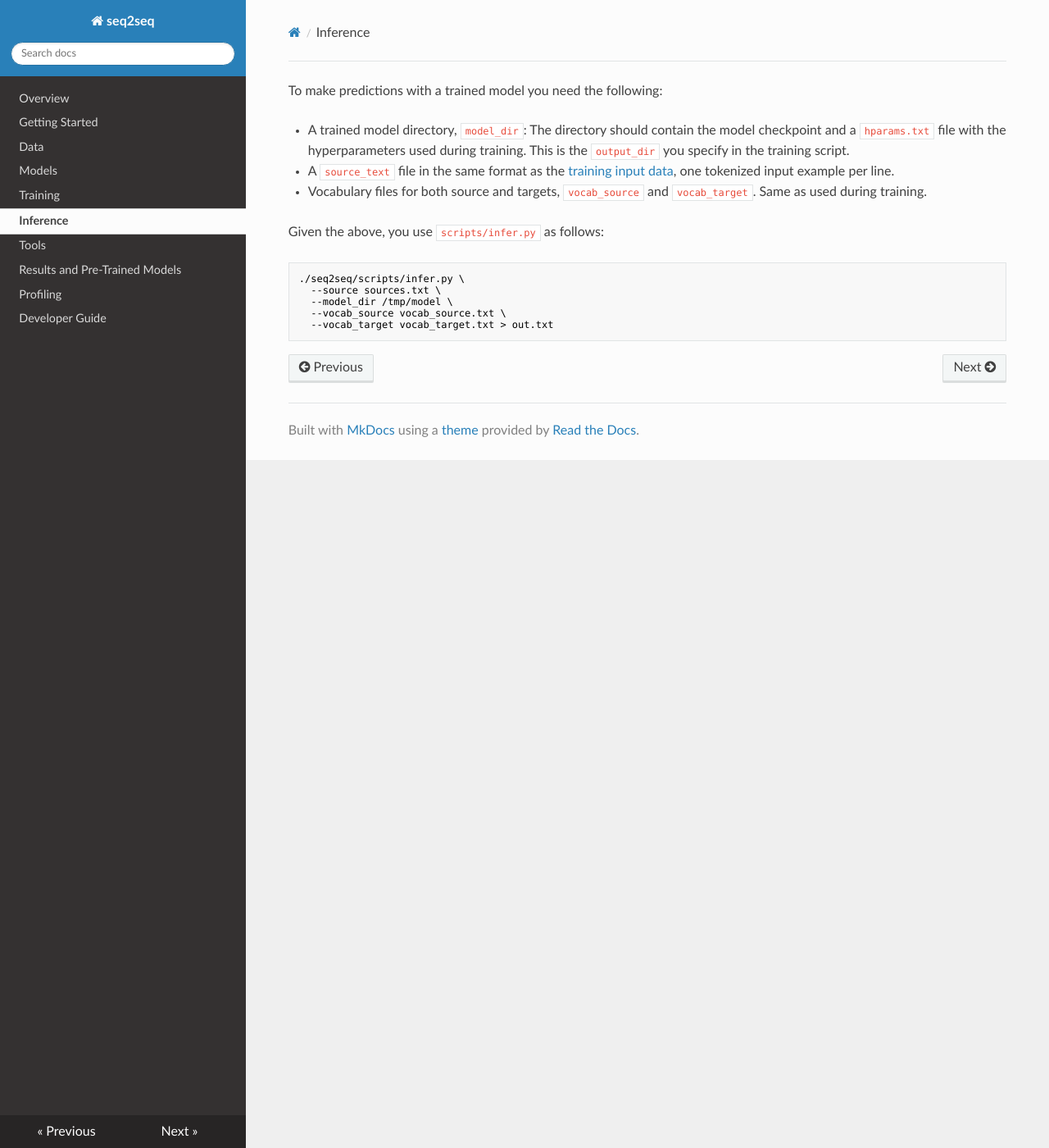
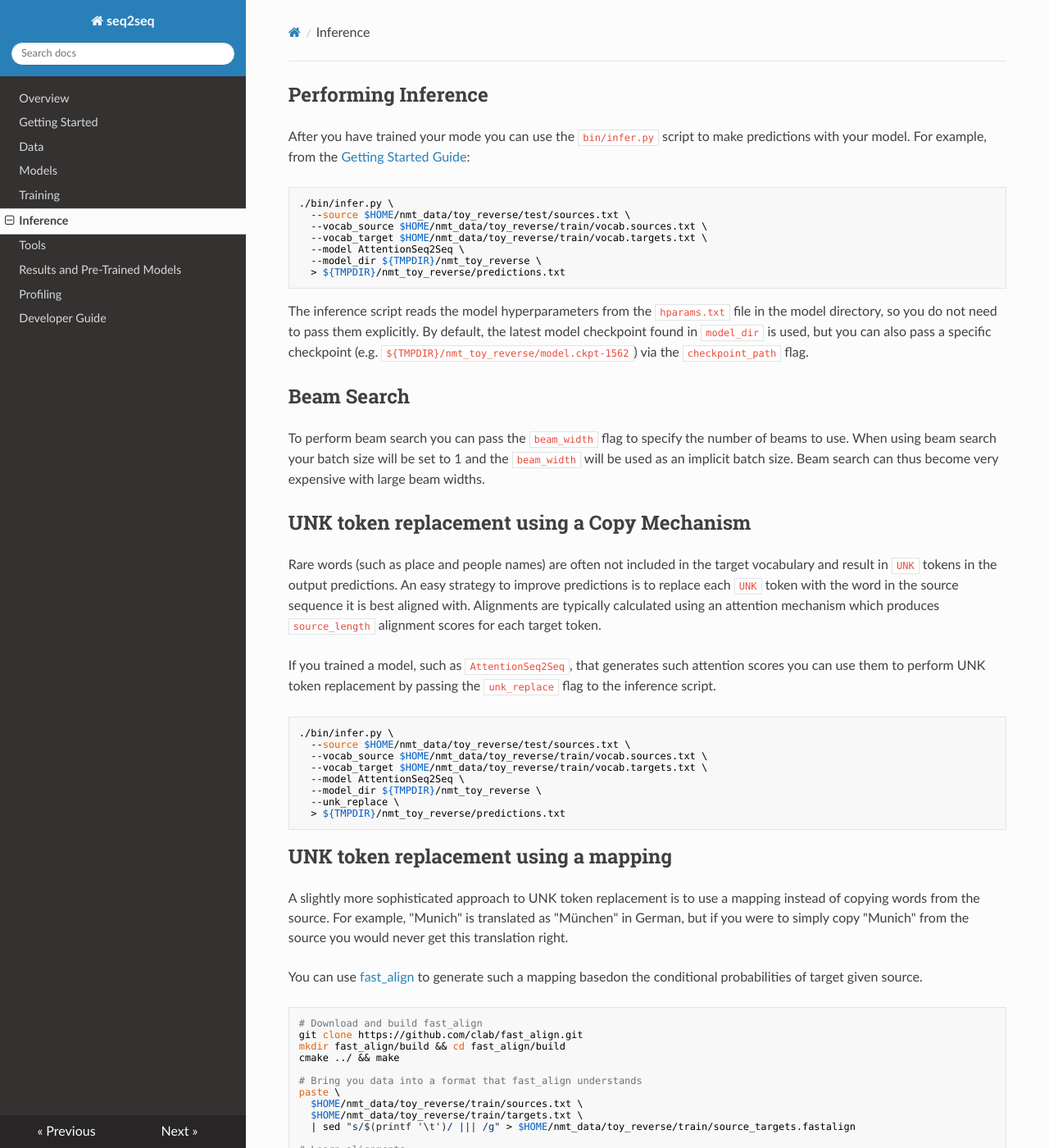
Before and after one commit to google/seq2seq, an MkDocs documentation site: the page built from docs/inference.md, in a window 1280 px wide and 1400 px high. Shown: the whole window at 82% size. Built offline with MkDocs 1.6.1, drawn with Linux system fonts in a browser that asks for light colours; nearby versions of some CDN libraries; old or Windows-style settings are respelled for this version of MkDocs; some of the changed text lies outside the part shown.

Commit message:
Add logic and docs for UNK token mapping

````diff
--- a/docs/inference.md
+++ b/docs/inference.md
@@ -1,16 +1,84 @@
-To make predictions with a trained model you need the following:
+## Performing Inference
 
-- A trained model directory, `model_dir`: The directory should contain the model checkpoint and a `hparams.txt` file with the hyperparameters used during training. This is the `output_dir` you specify in the training script.
-- A `source_text` file in the same format as the [training input data](https://github.com/dennybritz/seq2seq/wiki/Data), one tokenized input example per line.
-- Vocabulary files for both source and targets, `vocab_source` and `vocab_target`. Same as used during training.
+After you have trained your mode you can use the `bin/infer.py` script to make predictions with your model. For example, from the [Getting Started Guide](getting-started.md):
+
+```bash
+./bin/infer.py \
+  --source $HOME/nmt_data/toy_reverse/test/sources.txt \
+  --vocab_source $HOME/nmt_data/toy_reverse/train/vocab.sources.txt \
+  --vocab_target $HOME/nmt_data/toy_reverse/train/vocab.targets.txt \
+  --model AttentionSeq2Seq \
+  --model_dir ${TMPDIR}/nmt_toy_reverse \
+  > ${TMPDIR}/nmt_toy_reverse/predictions.txt
+```
+
+The inference script reads the model hyperparameters from the `hparams.txt` file in the model directory, so
+you do not need to pass them explicitly. By default, the latest model checkpoint found in `model_dir` is used, but you can also pass a specific checkpoint (e.g. `${TMPDIR}/nmt_toy_reverse/model.ckpt-1562`) via
+the `checkpoint_path` flag.
+
+## Beam Search
+
+To perform beam search you can pass the `beam_width` flag to specify the number of beams to use. When using beam search
+your batch size will be set to 1 and the `beam_width` will be used as an implicit batch size. Beam search can thus become very expensive with large beam widths.
 
 
-Given the above, you use `scripts/infer.py` as follows:
+## UNK token replacement using a Copy Mechanism
 
-```shell
-./seq2seq/scripts/infer.py \
-  --source sources.txt \
-  --model_dir /tmp/model \
-  --vocab_source vocab_source.txt \
-  --vocab_target vocab_target.txt > out.txt
+Rare words (such as place and people names) are often not included in the target vocabulary and result in `UNK` tokens in the output predictions. An easy strategy to improve predictions is to replace each `UNK` token with the word in the source sequence it is best aligned with. Alignments are typically calculated using an attention mechanism which produces `source_length` alignment scores for each target token.
+
+If you trained a model, such as `AttentionSeq2Seq`, that generates such attention scores you can use them to perform UNK token replacement by passing the `unk_replace` flag to the inference script.
+
+
+```bash
+./bin/infer.py \
+  --source $HOME/nmt_data/toy_reverse/test/sources.txt \
+  --vocab_source $HOME/nmt_data/toy_reverse/train/vocab.sources.txt \
+  --vocab_target $HOME/nmt_data/toy_reverse/train/vocab.targets.txt \
+  --model AttentionSeq2Seq \
+  --model_dir ${TMPDIR}/nmt_toy_reverse \
+  --unk_replace \
+  > ${TMPDIR}/nmt_toy_reverse/predictions.txt
 ```
+
+
+## UNK token replacement using a mapping
+
+A slightly more sophisticated approach to UNK token replacement is to use a mapping instead of copying words from the source. For example, "Munich" is translated as "München" in German, but if you were to simply copy "Munich" from the source you would never get this translation right.
+
+You can use [fast_align](https://github.com/clab/fast_align) to generate such a mapping basedon the
+conditional probabilities of target given source.
+
+```bash
+# Download and build fast_align
+git clone https://github.com/clab/fast_align.git
+mkdir fast_align/build && cd fast_align/build
+cmake ../ && make
+
+# Bring you data into a format that fast_align understands
+paste \
+  $HOME/nmt_data/toy_reverse/train/sources.txt \
+  $HOME/nmt_data/toy_reverse/train/targets.txt \
+  | sed "s/$(printf '\t')/ ||| /g" > $HOME/nmt_data/toy_reverse/train/source_targets.fastalign
+
+# Learn alignments
+./fast_align \
+  -i $HOME/nmt_data/toy_reverse/train/source_targets.fastalign \
+  -v -p $HOME/nmt_data/toy_reverse/train/source_targets.cond \
+  > $HOME/nmt_data/toy_reverse/train/source_targets.align
+```
+
+The output file specified by the `-p` argument will contain conditional probabilities
+for `p(target | source)` in the format of `<source>\t<target>\t<prob>`. These can
+be used to do smarter UNK token replacement:
+
+```bash
+./bin/infer.py \
+  --source $HOME/nmt_data/toy_reverse/test/sources.txt \
+  --vocab_source $HOME/nmt_data/toy_reverse/train/vocab.sources.txt \
+  --vocab_target $HOME/nmt_data/toy_reverse/train/vocab.targets.txt \
+  --model AttentionSeq2Seq \
+  --model_dir ${TMPDIR}/nmt_toy_reverse \
+  --unk_replace \
+  --unk_mapping $HOME/nmt_data/toy_reverse/train/source_targets.cond \
+  > ${TMPDIR}/nmt_toy_reverse/predictions.txt
+```
````
Also changed, not shown: 3 other files.
